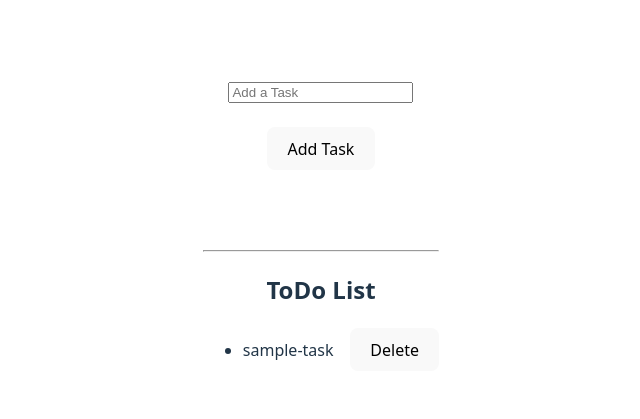
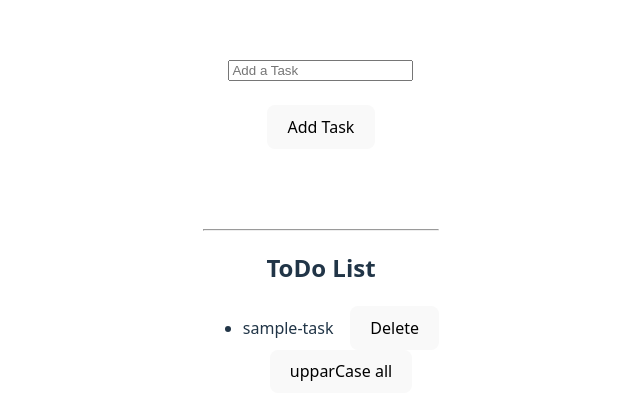
Before and after one commit to Rajaryan99/React_learning-Projects, a React (Vite) app in the folder reactState_hooks/: page / in a window 1280 px wide. Shown: the part 167-586 px from the top of the page, without its empty margins (319-959 px from the left). Built offline with nearby package versions, Linux system fonts and the light colour scheme.

Commit message:
updating all in array

```diff
--- a/reactState_hooks/src/TodoList.jsx
+++ b/reactState_hooks/src/TodoList.jsx
@@ -22,6 +22,18 @@
         setTodos(todos.filter((todo) => todo.id != id));
     }
 
+    let upperCaseAll = () => {
+        setTodos((pretask) => {
+            pretask.map((todo) => {
+            return {
+                ...todo,
+                task: todo.task.toUpperCase(),
+            }
+        })
+        })
+
+    }
+
     return (
         <div>
             <input type="text" placeholder="Add a Task" value={newTodo} onChange={updateTodoValue} /><br /><br />
@@ -40,6 +52,8 @@
                             </li>
 
                     ))}
+
+                    <button onClick={upperCaseAll}>upparCase all</button>
             </ul>
         </div>
     )
```
